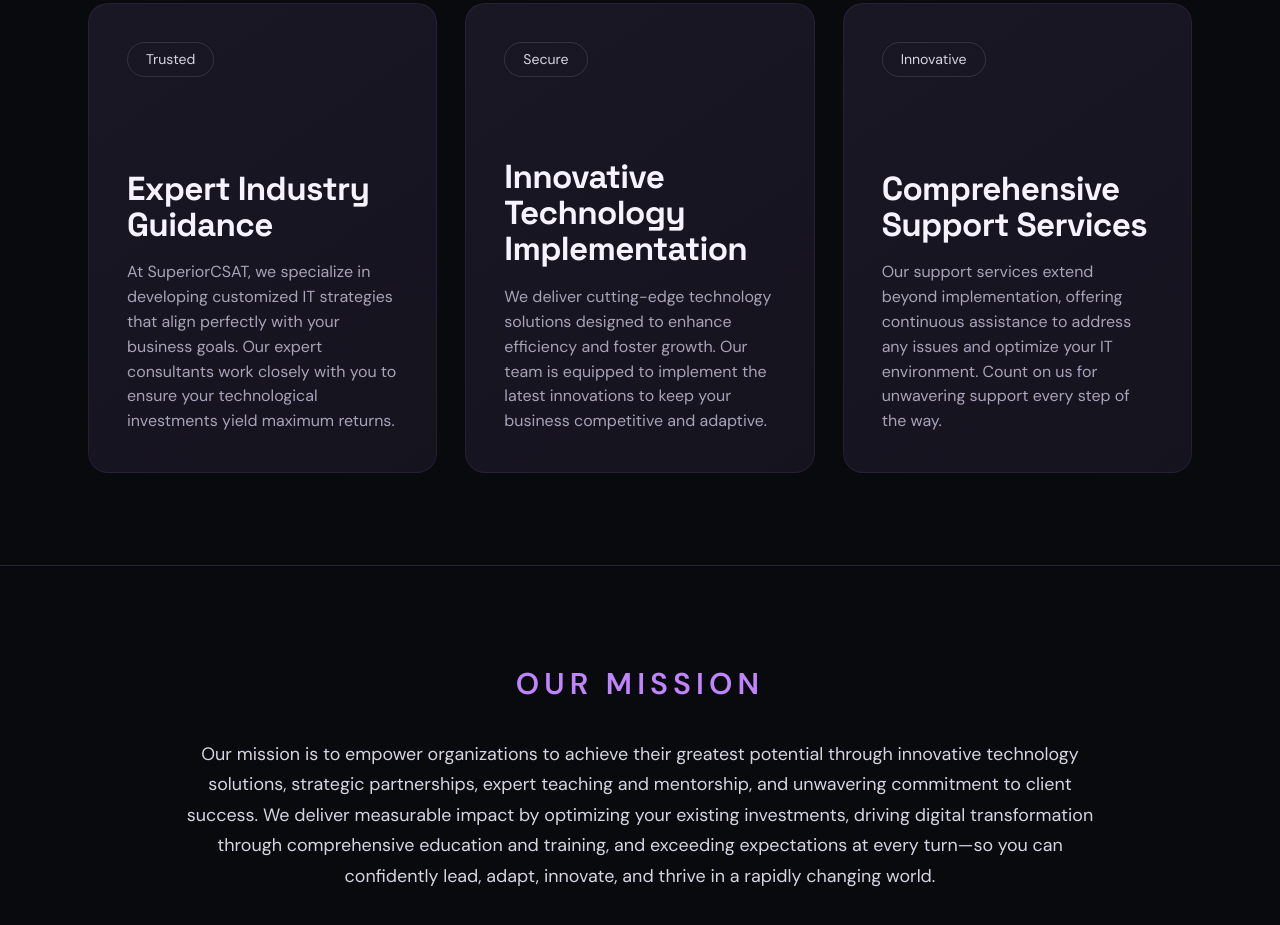
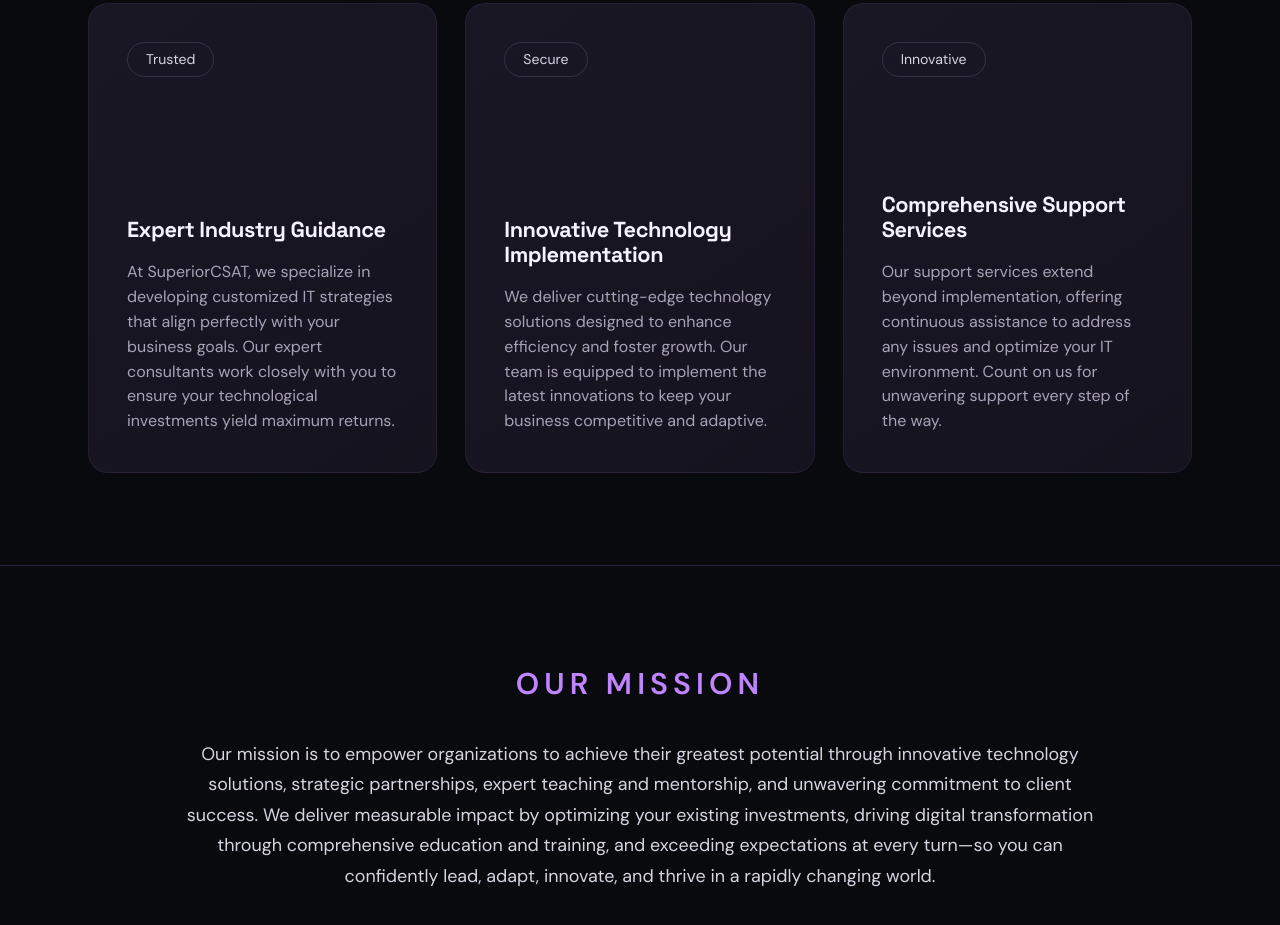
Before and after one commit to sasha-superiorcsat/superiorcsat-website, a plain HTML site: page index.html in a window 1280 px wide. Shown: the part 1031-1956 px from the top of the page. Drawn offline with Linux system fonts and the light colour scheme.

Commit message:
Reduce service card heading size so titles fit their cards
Updated font size and line height for h3 elements in service-objective-copy class.

```diff
--- a/assets/styles.css
+++ b/assets/styles.css
@@ -690,7 +690,7 @@ section { padding: 92px 0; }
   line-height: 1.2;
 }
 .service-objective-copy { position: relative; z-index: 1; }
-.service-objective-copy h3 { margin-bottom: 18px; font-size: clamp(1.8rem, 2.6vw, 2.35rem); line-height: 1.08; }
+.service-objective-copy h3 { margin-bottom: 18px; font-size: clamp(1.35rem, 1.7vw, 1.75rem); line-height: 1.15; overflow-wrap: break-word; }
 .service-objective-copy p { max-width: 31rem; margin: 0; color: #a8a3b8; font-size: 1rem; line-height: 1.55; }
 .tailored-services {
   display: grid;
```
